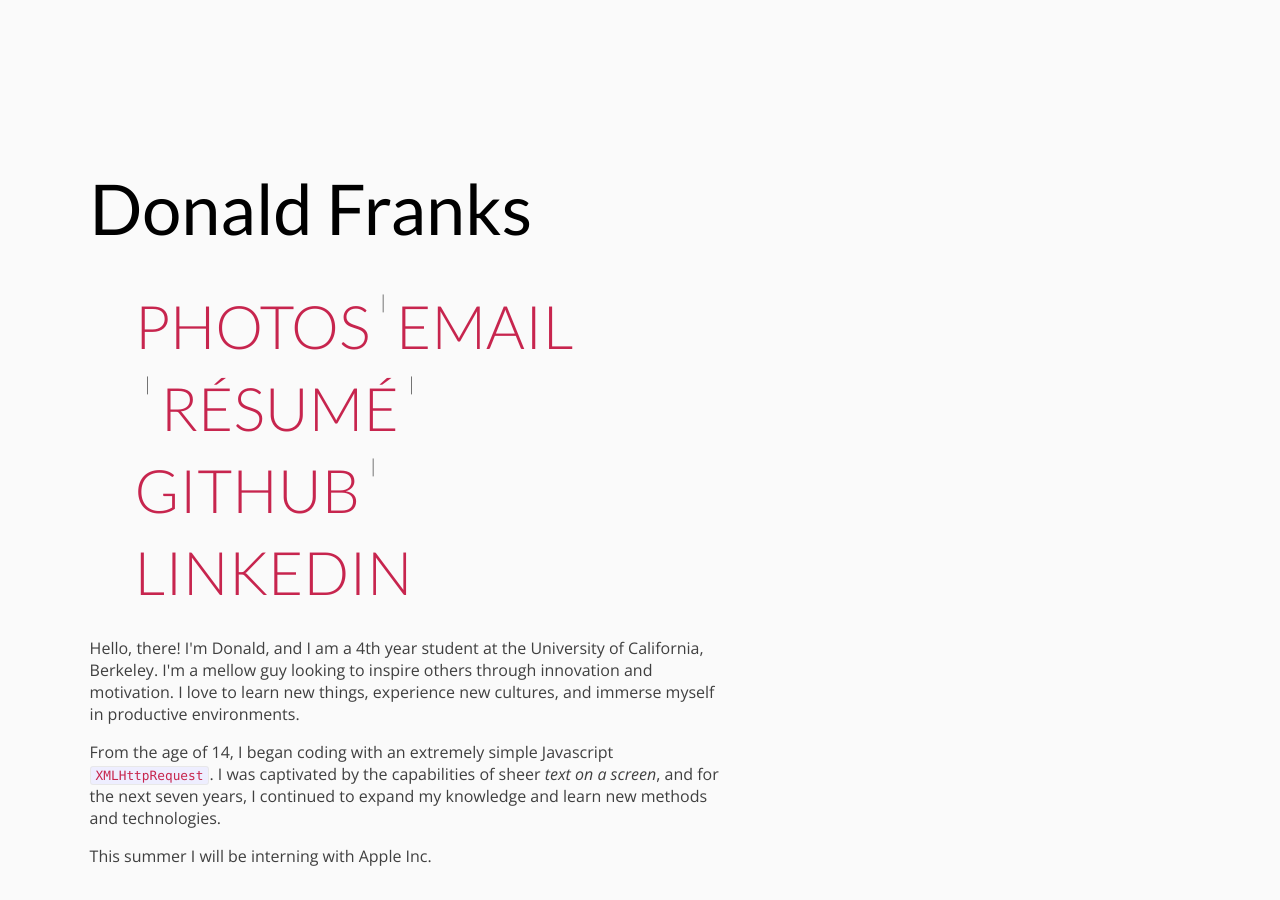
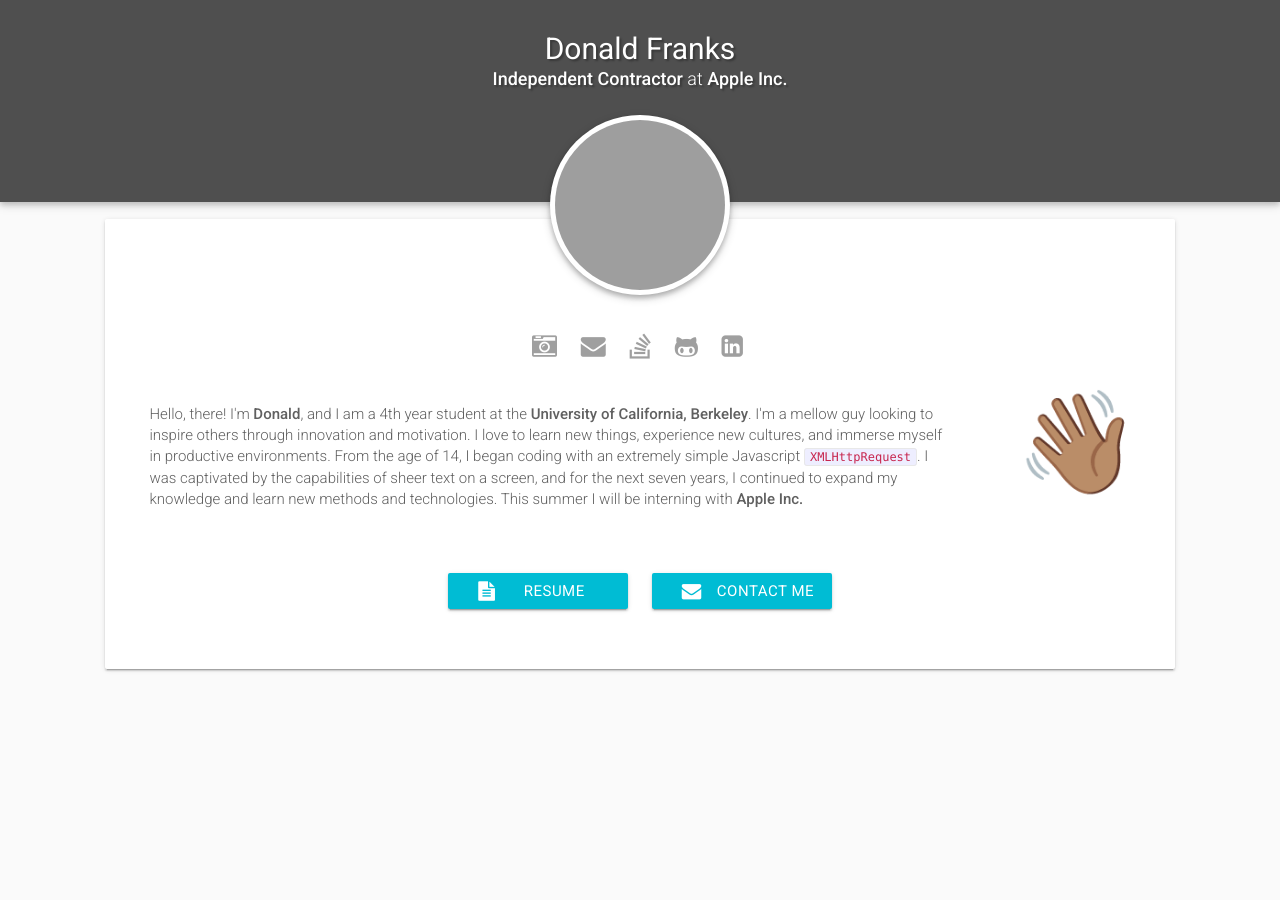
Before and after one commit to drfranks3/drfranks3.github.io, a Jekyll site: the page index.html, which Jekyll copies as it is, in a window 1280 px wide. Built offline with Jekyll 4.4.1, drawn with Linux system fonts in a browser that asks for light colours; nearby versions of some CDN libraries; grey boxes are pictures that could not be loaded.

Commit message:
New Style

```diff
--- a/index.html
+++ b/index.html
@@ -1,37 +1,91 @@
-
 <!DOCTYPE html>
 <html>
-    <head>
-        <title>Donald Franks</title>
-        <link rel="stylesheet" type="text/css" href="css/style.min.css">
-    </head>
+<head>
+  <title>Donald Franks</title>
+  <meta http-equiv="Content-Type" content="text/html; charset=UTF-8">
+  <meta http-equiv="X-UA-Compatible" content="IE=edge,chrome=1">
+  <meta name="viewport" content="width=device-width, initial-scale=1, maximum-scale=1, user-scalable=no">
+  <meta name="author" content="Donald Franks">
+  <meta name="description" content="">
+  <meta name="keywords" content="">
 
-    <body>
-        <div class="page-content">
-            <div class="wrapper">
-              <span id="name">Donald Franks</span>
-              <div id="contact">
-                <a href="https://www.flickr.com/photos/143893005@N04/">Photos</a>
-                  <div class="separator">|</div>
-                <a href="mailto:dfranks@berkeley.edu">Email</a>
-                  <div class="separator">|</div>
-                <a href="resume.pdf">R&#233;sum&#233;</a>
-                  <div class="separator">|</div>
-                <a href="https://github.com/drfranks3">GitHub</a>
-                  <div class="separator">|</div>
-                <a href="https://linkedin.com/in/drfranks3">LinkedIn</a>
+  <!-- Fav Icon -->
+  <link rel="icon" href="#">
+  <!-- Apple Touch Icon -->
+  <link rel="apple-touch-icon" href="#">
+  <!-- Font Awesome Icon -->
+  <link href="https://maxcdn.bootstrapcdn.com/font-awesome/4.7.0/css/font-awesome.min.css" rel="stylesheet">
+  <!-- Bootstrap -->
+  <link href="https://maxcdn.bootstrapcdn.com/bootstrap/3.3.7/css/bootstrap.min.css" integrity="sha384-BVYiiSIFeK1dGmJRAkycuHAHRg32OmUcww7on3RYdg4Va+PmSTsz/K68vbdEjh4u" crossorigin="anonymous" rel="stylesheet">
+  <!-- Materialize -->
+  <link href="https://cdnjs.cloudflare.com/ajax/libs/materialize/0.100.1/css/materialize.min.css" rel="stylesheet">
+  <!-- Animate CSS -->
+  <link href="https://cdnjs.cloudflare.com/ajax/libs/animate.css/3.5.2/animate.min.css" rel="stylesheet">
+  <!-- Default Style same as style-blue-grey -->
+  <link href="css/style.min.css" rel="stylesheet">
+
+  <!-- HTML5 shiv and Respond.js IE8 support of HTML5 elements and media queries -->
+  <!--[if lt IE 9]>
+  <script src="https://oss.maxcdn.com/html5shiv/3.7.2/html5shiv.min.js"></script>
+  <script src="https://oss.maxcdn.com/respond/1.4.2/respond.min.js"></script>
+  <![endif]-->
+
+</head>
+<body>
+<div id="header" class="shadow">
+  <!-- Name and Status -->
+  <div id="intro" class="container animated fadeInDown">
+    <h1 class="text-center text-capitalize">Donald Franks</h1>
+    <h4 class="text-center"><b>Independent Contractor</b> at <b>Apple Inc.</b</h4>
+  </div>
+</div>
+<section id="about" class="section">
+  <div class="container">
+    <div class="row">
+    <div class="col col-md-12">
+
+      <!-- Profile Picture [Square] -->
+      <div id="profile" class="center-block animated zoomIn">
+          <img src="/profile-pic.jpg">
+      </div>
+
+      <!-- Social Links -->
+      <div id="intro-div" class="card content-wrapper animated fadeInUp">
+          <ul class="text-center list-inline">
+              <li><a href="https://www.flickr.com/photos/143893005@N04/" target="_blank"><i class="fa fa-camera-retro"></i></a></li>
+              <li><a href="mailto:dfranks@berkeley.edu" target="_blank"><i class="fa fa-envelope"></i></a></li>
+              <li><a href="https://stackoverflow.com/users/303861/drfranks3" target="_blank"><i class="fa fa-stack-overflow"></i></a></li>
+              <li><a href="https://github.com/drfranks3" target="_blank"><i class="fa fa-github-alt"></i></a></li>
+              <li><a href="https://linkedin.com/in/drfranks3" target="_blank"><i class="fa fa-linkedin-square"></i></a></li>
+          </ul>
+
+          <!-- Some Intro About You -->
+          <div class="row">
+            <div class="col col-xs-12 col-sm-12 col-md-10">
+              <p>
+                Hello, there! I'm <b>Donald</b>, and I am a 4th year student at the <b>University of California, Berkeley</b>. I'm a mellow guy looking to inspire others through innovation and motivation. I love to learn new things, experience new cultures, and immerse myself in productive environments.
+                From the age of 14, I began coding with an extremely simple Javascript <code>XMLHttpRequest</code>. I was captivated by the capabilities of sheer text on a screen, and for the next seven years, I continued to expand my knowledge and learn new methods and technologies.
+                This summer I will be interning with <b>Apple Inc.</b>
+              </p>
+            </div>
+            <div id="wave" class="col col-xs-12 col-sm-12 col-md-2 text-center">
+              <span style="font-size:100px">&#128075;&#127997;</span>
+            </div>
+          </div>
+
+          <div class="row">
+              <div class="col col-xs-12 col-sm-12 col-md-12 text-center">
+                  <a href="resume.pdf" class="btn waves-effect waves-light btn-primary custom-btn"><i class="fa fa-file-text left"></i>Resume</a>
+                  <a href="mailto:dfranks@berkeley.edu" class="btn waves-effect waves-light btn-primary custom-btn"><i class="fa fa-envelope left"></i>Contact Me</a>
               </div>
-              <p>Hello, there! I'm <strong>Donald</strong>, and I am a 4th year student at the <strong>University of California, Berkeley</strong>.
-                I'm a mellow guy looking to inspire others through innovation and motivation.
-                I love to learn new things, experience new cultures, and immerse myself in productive environments.
-              </p>
-              <p>
-                From the age of 14, I began coding with an extremely simple Javascript <code>XMLHttpRequest</code>.
-                I was captivated by the capabilities of sheer <i>text on a screen</i>, and for the next seven years,
-                I continued to expand my knowledge and learn new methods and technologies.
-              </p>
-              <p>This summer I will be interning with <strong>Apple Inc.</strong></p>
-            </div>
+          </div>
+
+        </div>
       </div>
-    </body>
-</html>
+    </div>
+  </div>
+</section>
+
+<script src="http://code.jquery.com/jquery-3.2.1.min.js" integrity="sha256-hwg4gsxgFZhOsEEamdOYGBf13FyQuiTwlAQgxVSNgt4=" crossorigin="anonymous"></script>
+<script src="https://maxcdn.bootstrapcdn.com/bootstrap/3.3.7/js/bootstrap.min.js" integrity="sha384-Tc5IQib027qvyjSMfHjOMaLkfuWVxZxUPnCJA7l2mCWNIpG9mGCD8wGNIcPD7Txa" crossorigin="anonymous"></script>
+<script src="https://cdnjs.cloudflare.com/ajax/libs/materialize/0.100.1/js/materialize.min.js"></script>
```
Also changed, not shown: css/style.min.css, 1 other file.
